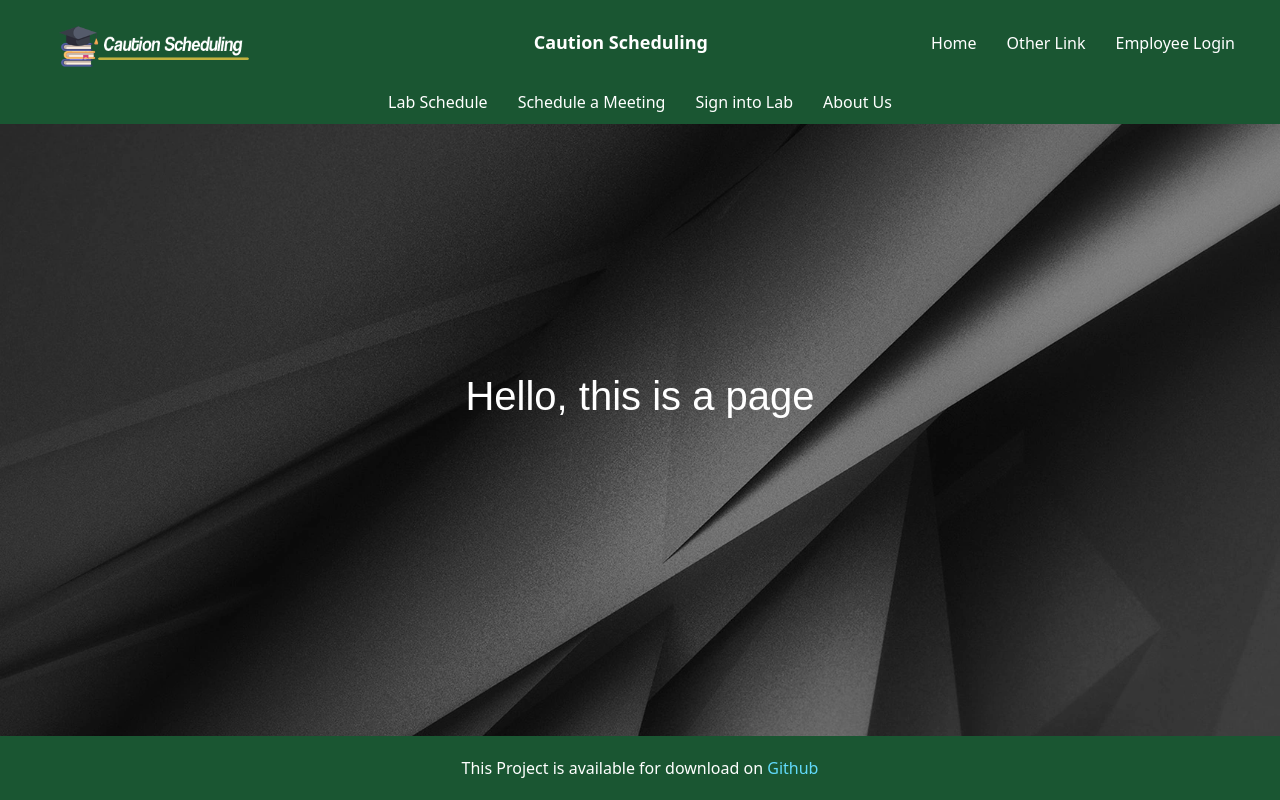
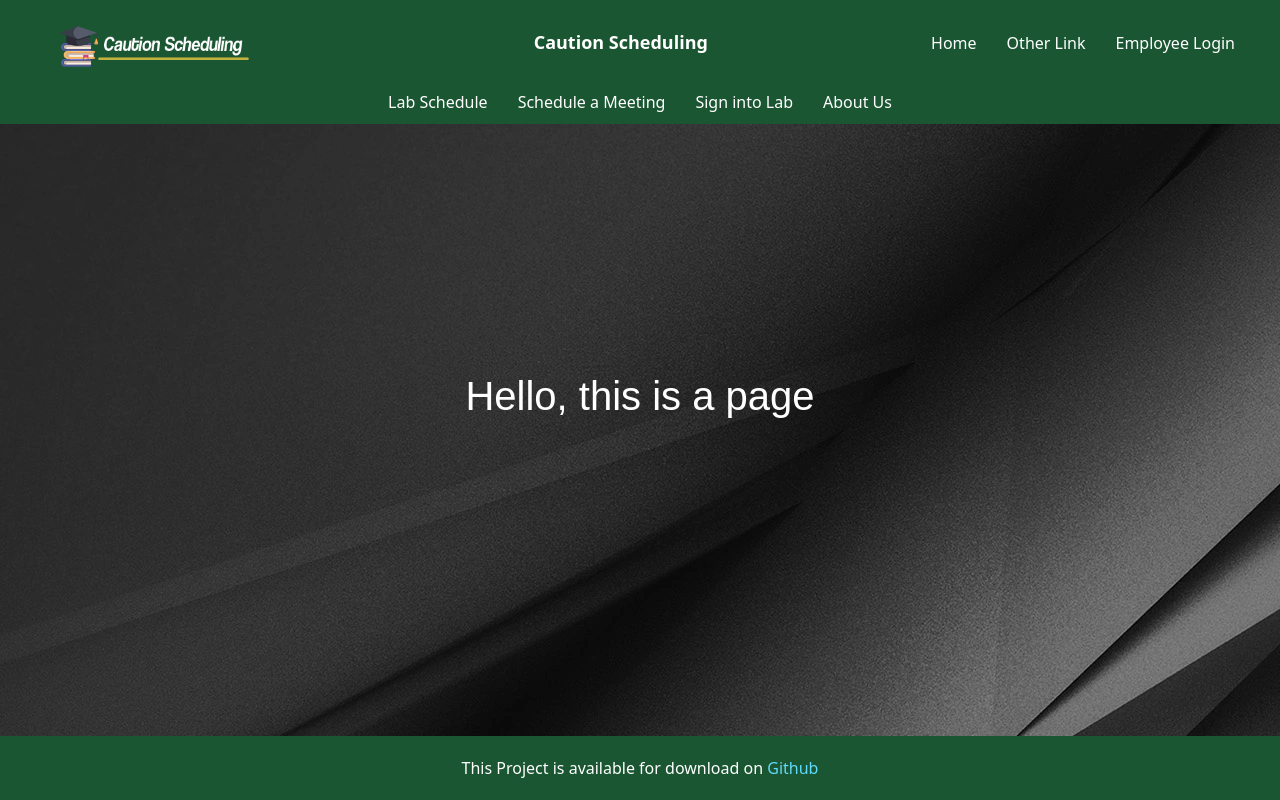
Before and after one commit to JAZAnder/Caution-Scheduling, a React (Vite) app in the folder Caution-Scheduling-Web/: page /labs in a window 1280 px wide. Built offline with nearby package versions, Linux system fonts and the light colour scheme.

Commit message:
Fixed Table Spacing / Background Repeat

```diff
--- /dev/null
+++ b/Caution-Scheduling-Web/src/background.css
@@ -0,0 +1,11 @@
+.background-image {
+    position: fixed;
+    top: 0;
+    left: 0;
+    width: 100%;
+    height: 100%;
+    background-image: url('./assets/backgroundimage.webp');
+    background-repeat: repeat;
+    background-size: auto;
+    z-index: -1;
+  }
--- a/Caution-Scheduling-Web/src/background.jsx
+++ b/Caution-Scheduling-Web/src/background.jsx
@@ -1,15 +1,10 @@
 import { Outlet } from "react-router-dom";
-import { Link } from "react-router-dom";
-import BackgroundImage from "./assets/backgroundimage.webp";
+import './background.css';
 
 export default function Background() {
   return (
-    <>
-      <img
-        src={BackgroundImage}
-        alt="Placeholder"
-        className="lab-schedule-image2"
-      />
-    </>
+    <div className="background-image">
+      {/* <Outlet /> */}
+    </div>
   );
 }
--- a/Caution-Scheduling-Web/src/routes/labschedule/labschedule.css
+++ b/Caution-Scheduling-Web/src/routes/labschedule/labschedule.css
@@ -27,15 +27,6 @@
   object-fit: cover;
 }
 
-.lab-schedule-image2 {
-  position: absolute;
-  top: 0;
-  left: 0;
-  width: 100%;
-  height: 100%;
-  object-fit: cover;
-  z-index: -1;
-}
 
 .lab-schedule-content {
   display: flex;
--- a/Caution-Scheduling-Web/src/routes/timeslots/timeslots.css
+++ b/Caution-Scheduling-Web/src/routes/timeslots/timeslots.css
@@ -16,7 +16,7 @@
   background: #1a5632;
   border: 2px solid gray;
   border-radius: 10px;
-  margin: 20px;
+  margin: 10% 20px 10% 20px;
 }
 
 .timeslots-container {
--- a/Caution-Scheduling-Web/src/routes/tutortimeslots/tutortimeslots.css
+++ b/Caution-Scheduling-Web/src/routes/tutortimeslots/tutortimeslots.css
@@ -4,6 +4,10 @@
   border: 2px solid gray;
   max-width: 90%;
   margin: auto;
+}
+
+.tutor-timeslots-container {
+  margin: 10% 20px 10% 20px;
 }
 
 .timeslot-table {
--- a/Caution-Scheduling-Web/src/routes/tutortimeslots/tutortimeslots.jsx
+++ b/Caution-Scheduling-Web/src/routes/tutortimeslots/tutortimeslots.jsx
@@ -42,11 +42,11 @@ const tutortimeslots = () => {
     setShowModal(false);
     setSelectedTimeslot(null);
   };
-
   return (
     <>
       <Background />
-      <div style={{ minHeight: "150px" }}> Black Space?</div>
+      <div className="tutor-timeslots-container">
+        <div className="tutor-timeslots-container-content">
           <Container className="mt-5 tutor-timeslots-page">
             <h2 className="text-center">Tutor Timeslots Management</h2>
 
@@ -181,6 +181,8 @@ const tutortimeslots = () => {
               </Modal.Footer>
             </Modal>
           </Container>
+        </div>
+      </div>
     </>
   );
 };
--- a/Caution-Scheduling-Web/src/routes/users/users.css
+++ b/Caution-Scheduling-Web/src/routes/users/users.css
@@ -121,7 +121,6 @@
   100% { transform: rotate(360deg); }
 }
 
-/* Specific styles for buttons */
 .manage-users-page .details-button,
 .manage-users-page .reset-search-button {
   background-color: black;
```
Lines whose indentation alone changed are shown as unchanged.
